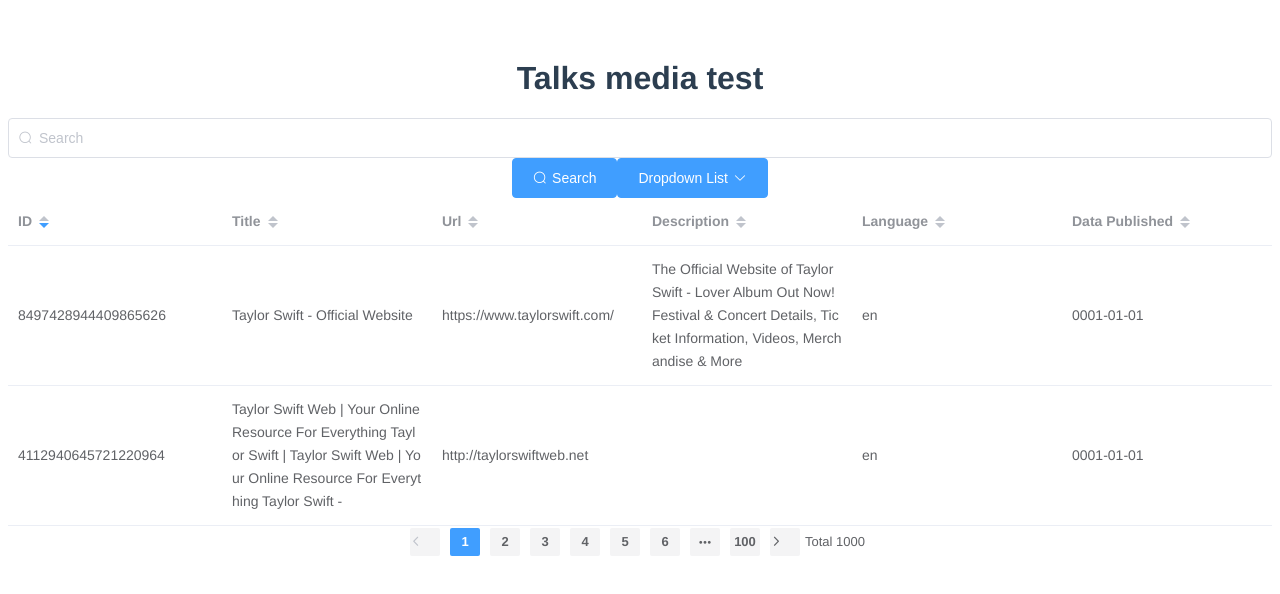
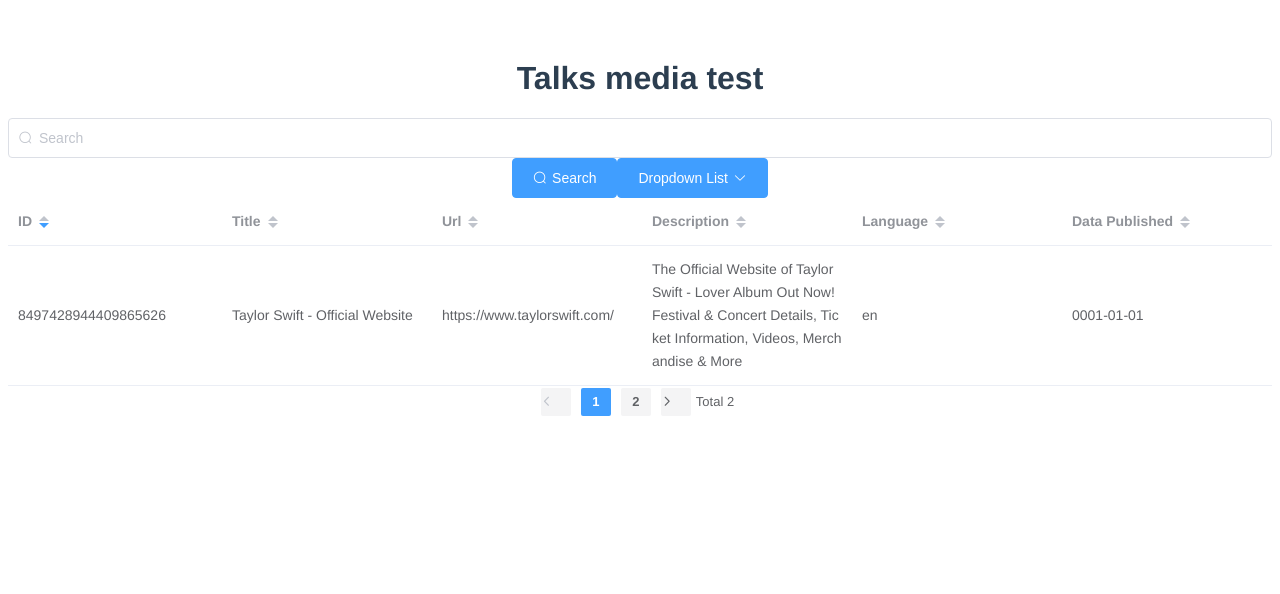
Before and after one commit to corradopetrelli/talks-media-test, a Vue app: page / in a window 1280 px wide. Shown: the top 594 px of the page. Built offline with nearby package versions, Linux system fonts and the light colour scheme.

Commit message:
Add new feature - Pagination

```diff
--- a/src/components/TableComponent.vue
+++ b/src/components/TableComponent.vue
@@ -14,18 +14,14 @@
     </el-button>
     <template #dropdown>
       <el-dropdown-menu>
-        <el-dropdown-item>Action 1</el-dropdown-item>
-        <el-dropdown-item>Action 2</el-dropdown-item>
-        <el-dropdown-item>Action 3</el-dropdown-item>
-        <el-dropdown-item>Action 4</el-dropdown-item>
-        <el-dropdown-item>Action 5</el-dropdown-item>
+        <el-dropdown-item v-for="tableDataPerPage in listOfTableDataPerPage" :key="tableDataPerPage">{{tableDataPerPage}}</el-dropdown-item>
       </el-dropdown-menu>
     </template>
   </el-dropdown>
 
 
   <el-table
-    :data="tableData"
+    :data="pagedTableData"
     :default-sort = "{prop: 'id', order: 'descending'}"
     style="width: 100%">
     <el-table-column
@@ -67,9 +63,9 @@
     <el-pagination
       layout="prev, pager, next, total"
       background
-      :page-sizes="[10,20,40,80]"
-      :page-size="10"
-      :total="1000">
+      :page-size="pageSize"
+      :total="this.tableData.length"
+      @current-change="setCurrentPage">
     </el-pagination>
   </div>
 </template>
@@ -85,16 +81,33 @@
         input: ref('')
       }
     },
+    data() {
+      return {
+        listOfTableDataPerPage: [1,5,10,15,20],
+        currentPage: 1,
+        pagedTableData: [],
+        pageSize: 1
+      }
+    },
     props: {
       tableData: {
         required: true,
         type: Object
       }
     },
+   computed: {
+      pagedTableData() {
+        return this.tableData.slice(this.pageSize * this.currentPage - this.pageSize, this.pageSize * this.currentPage)
+      }
+    },
     methods: {
       dateFormatter(row){
         let datePublished = new Date(row.datePublished);
         return datePublished.toISOString().substring(0, 10);
+      },
+
+      setCurrentPage (val) {
+        this.currentPage = val
       }
     }
   }
```
